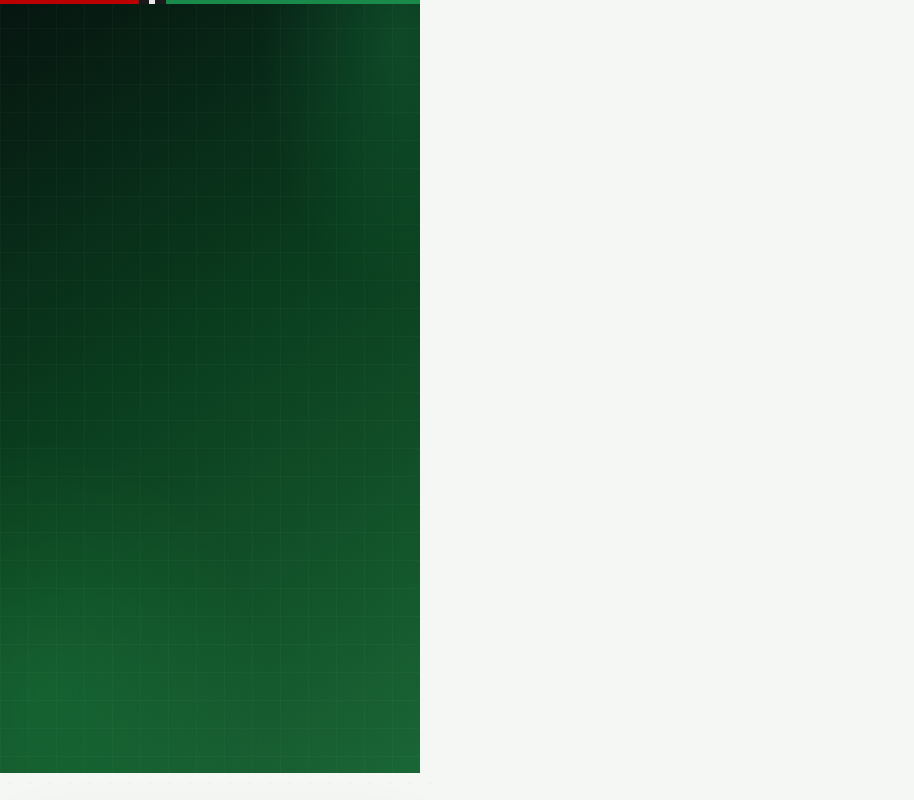
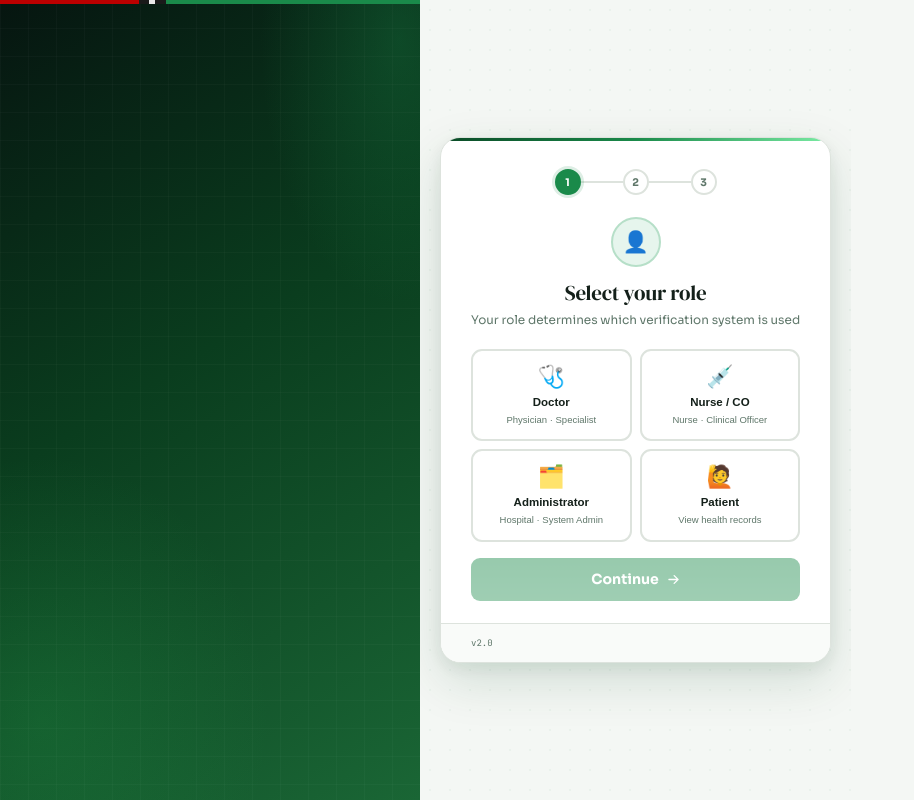
Before and after one commit to NickEinstein1/HEALTHCARE_SYSTEM, a React (Vite) app in the folder frontend/app/: page / in a window 1280 px wide. Shown: the top 800 px of the page, without its empty margins (0-914 px from the left). Built offline with nearby package versions, Linux system fonts and the light colour scheme.

Commit message:
sign_in_root

```diff
--- a/frontend/app/src/styles/unihealth.css
+++ b/frontend/app/src/styles/unihealth.css
@@ -1,5 +1,9 @@
 *,*::before,*::after{box-sizing:border-box;margin:0;padding:0}
 :root{
+  /* Aliases for HTML model system / shared tokens */
+  --primary:var(--g);--primary-dark:var(--gd);--primary-light:var(--gl);
+  --text-primary:var(--t1);--text-secondary:var(--t2);--text-muted:var(--t3);
+  --shadow-md:var(--sh);--shadow-lg:var(--sh2);
   --g:#1a8a4a;--gd:#0a4a26;--gl:#e6f5ed;--gm:#b6dfc8;
   --r:#c0392b;--rl:#fff1f2;--rm:#fecaca;
   --b:#1d4ed8;--bl:#dbeafe;--bm:#bfdbfe;
@@ -21,6 +25,9 @@
 }
 html,body{height:100%;-webkit-font-smoothing:antialiased;font-family:var(--font)}
 body{display:flex;min-height:100vh;background:var(--bg)}
+/* React sign-in root: same flex row as legacy LOG IN PAGE */
+.sign-in-root{display:flex;min-height:100vh;width:100%;flex:1}
+.sign-in-root .card{box-shadow:var(--shadow-lg)}
 
 /* LEFT */
 .lp{width:420px;flex-shrink:0;background:var(--gd);display:flex;flex-direction:column;position:relative;overflow:hidden}
```
